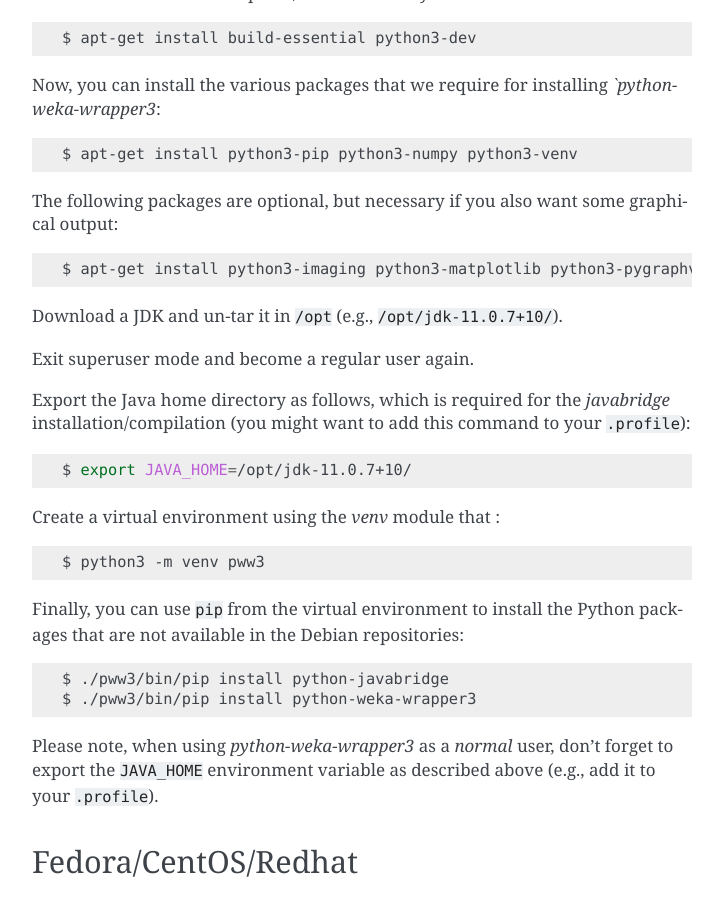
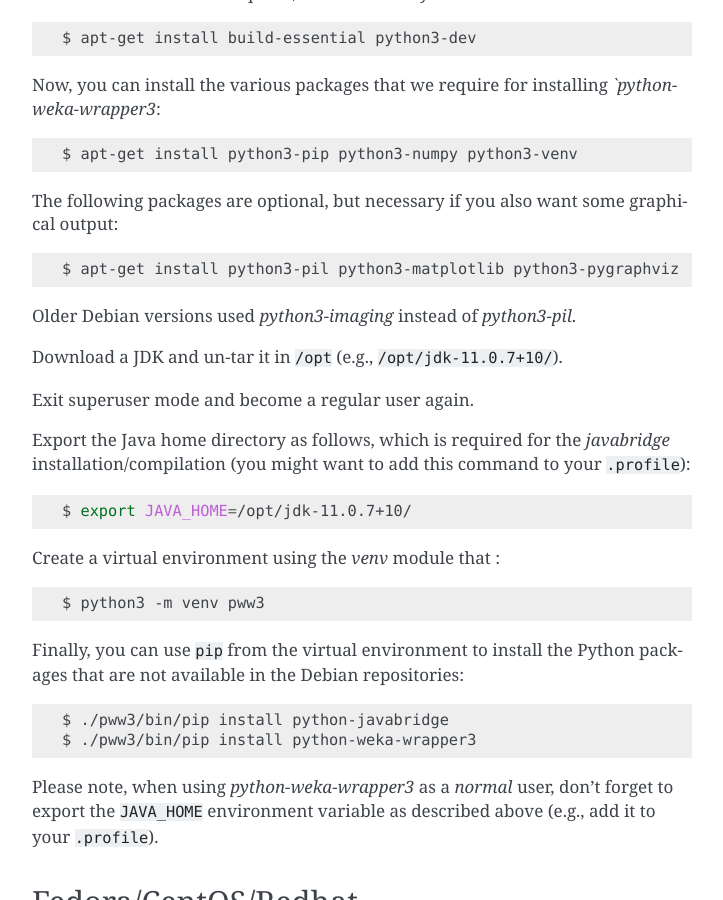
Before and after one commit to fracpete/python-weka-wrapper3, a Sphinx documentation site: the page built from doc/source/install.rst, in a window 1280 px wide and 900 px high, scrolled down 1605 px. Shown: the whole window, without its empty margins (388-1111 px from the left). Built offline with Sphinx 7.4.7, drawn with Linux system fonts in a browser that asks for light colours; pages that are not in the unit, such as notebooks, are missing from menus.

Commit message:
changed python-imaging to python-pil for Debian

```diff
--- a/doc/source/install.rst
+++ b/doc/source/install.rst
@@ -102,7 +102,9 @@
 
 .. code-block:: bash
 
-   $ apt-get install python3-imaging python3-matplotlib python3-pygraphviz
+   $ apt-get install python3-pil python3-matplotlib python3-pygraphviz
+
+Older Debian versions used `python3-imaging` instead of `python3-pil`.
 
 Download a JDK and un-tar it in ``/opt`` (e.g., ``/opt/jdk-11.0.7+10/``).
 
```
